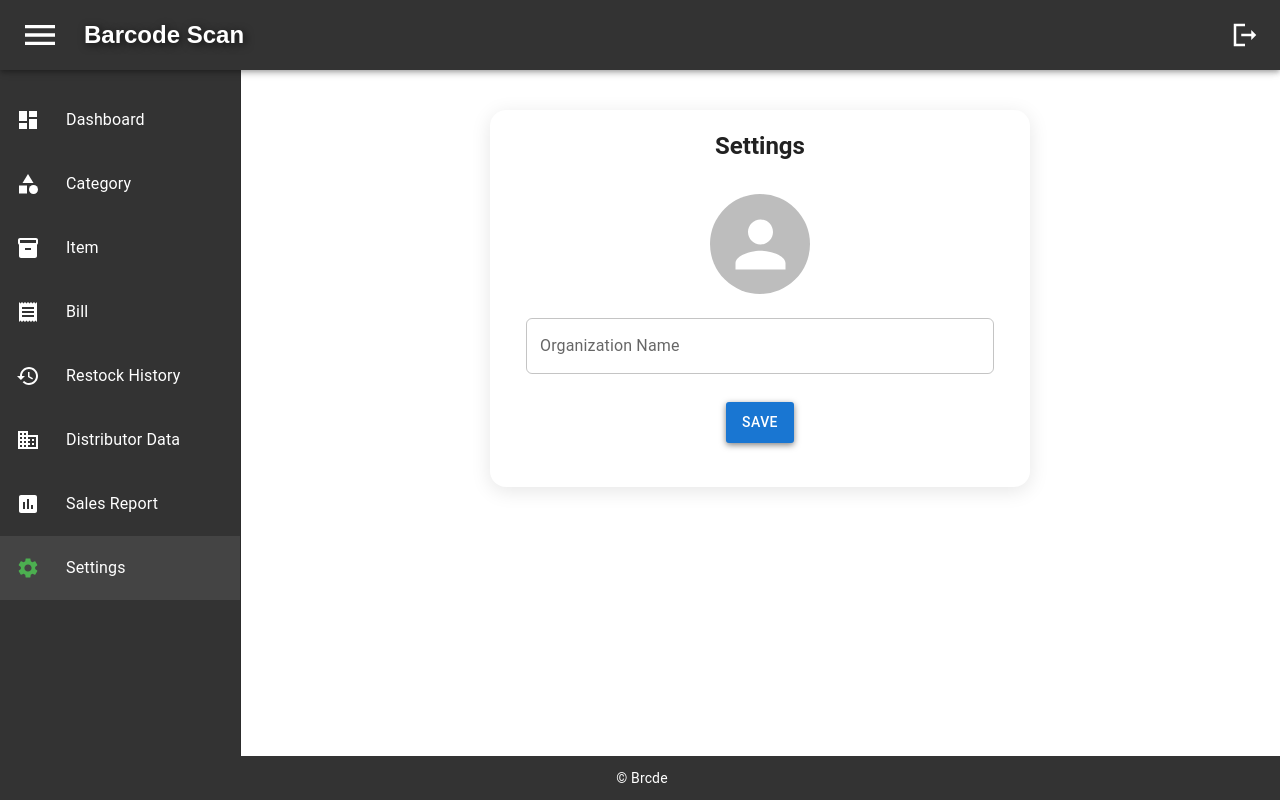
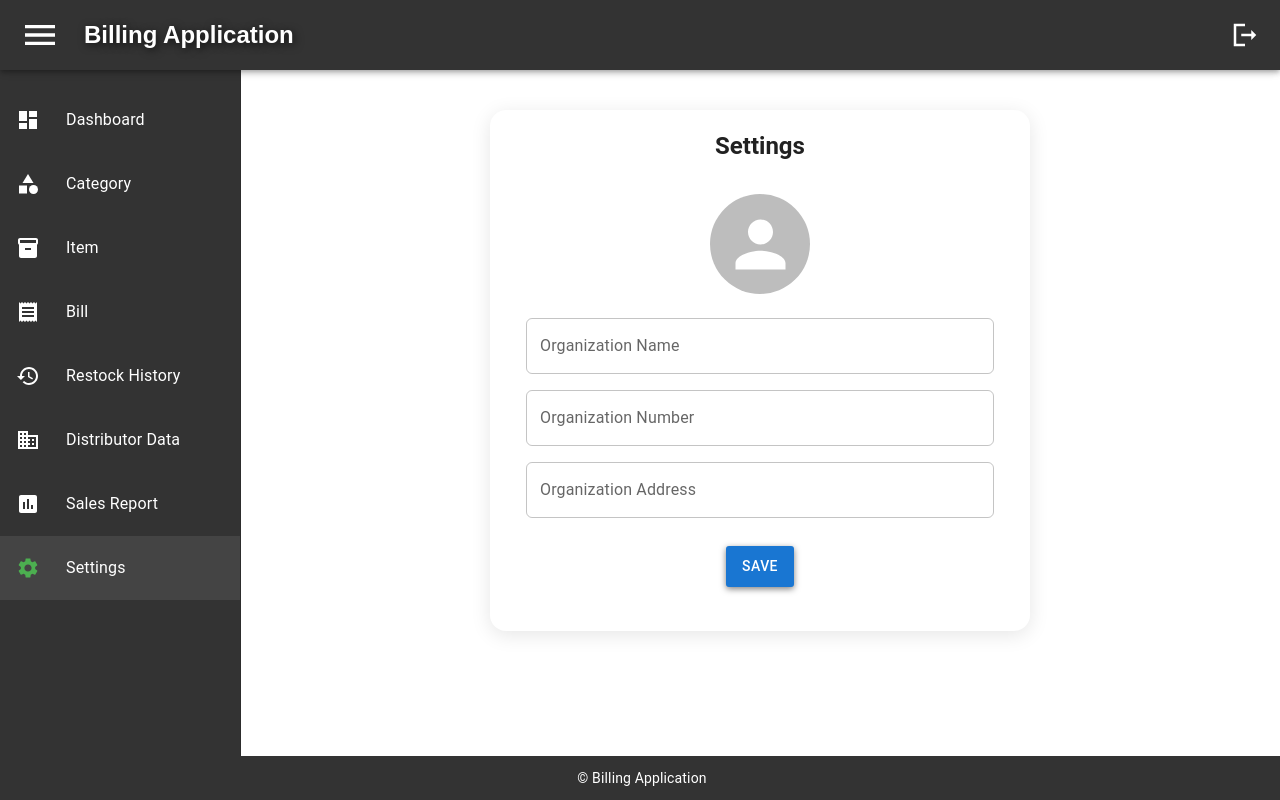
Before and after one commit to VigneshVicky2001/e_com, a React (Create React App) app: page /settings in a window 1280 px wide. Built offline with nearby package versions, Linux system fonts and the light colour scheme.

Commit message:
QoL and adding store details

```diff
--- a/package.json
+++ b/package.json
@@ -16,7 +16,6 @@
     "jspdf": "^2.5.2",
     "nprogress": "^0.2.0",
     "react": "^18.3.1",
-    "react-charts": "^2.0.0-beta.7",
     "react-d3-library": "^1.1.8",
     "react-dom": "^18.3.1",
     "react-hook-form": "^7.53.0",
--- a/src/Common/Footer.js
+++ b/src/Common/Footer.js
@@ -21,7 +21,7 @@ const Footer = () => {
       zIndex={1200}
     >
       <Typography variant="body2">
-        &copy; Brcde
+        &copy; Billing Application
       </Typography>
     </Box>
   );
--- a/src/Common/Header.js
+++ b/src/Common/Header.js
@@ -45,7 +45,7 @@ const Header = ({ toggleSidebar, showLogout }) => {
             flexGrow: 1,
           }}
         >
-          Barcode Scan
+          Billing Application
         </Typography>
 
         {showLogout && (
--- a/src/Components/Settings.js
+++ b/src/Components/Settings.js
@@ -2,6 +2,7 @@ import React, { useState } from 'react';
 import { Box, Button, Card, CardContent, TextField, Typography, Avatar } from '@mui/material';
 import { styled } from '@mui/system';
 import PhotoCamera from '@mui/icons-material/PhotoCamera';
+import { saveStoreDetails } from '../Service/StoreDetails';
 
 const StyledCard = styled(Card)({
   maxWidth: 500,
@@ -61,19 +62,34 @@ const StyledButton = styled(Button)({
 
 const Settings = () => {
   const [orgName, setOrgName] = useState('');
+  const [orgNo, setOrgNo] = useState('');
+  const [orgAddress, setOrgAddress] = useState('');
   const [logo, setLogo] = useState(null);
+
 
   const handleLogoChange = (event) => {
     const file = event.target.files[0];
     if (file) {
-      setLogo(URL.createObjectURL(file));
+      setLogo(file);
     }
   };
 
-  const handleSaveChanges = () => {
-    console.log('Organization Name:', orgName);
-    console.log('Organization Logo:', logo);
+  const handleSaveChanges = async () => {
+    const data = new FormData();
+    data.append('name', orgName);
+    data.append('phoneNumber', orgNo);
+    data.append('address', orgAddress);
+    data.append('logo', logo);
+
+    try {
+      const response = await saveStoreDetails(data);
+      console.log(response);
+    } catch (error) {
+      console.log(error);
+      throw error;
+    }
   };
+
 
   return (
     <StyledCard>
@@ -105,6 +121,22 @@ const Settings = () => {
           onChange={(e) => setOrgName(e.target.value)}
         />
 
+        <StyledTextField
+          label="Organization Number"
+          variant="outlined"
+          fullWidth
+          value={orgNo}
+          onChange={(e) => setOrgNo(e.target.value)}
+        />
+
+        <StyledTextField
+          label="Organization Address"
+          variant="outlined"
+          fullWidth
+          value={orgAddress}
+          onChange={(e) => setOrgAddress(e.target.value)}
+        />
+
         <StyledButton
           variant="contained"
           color="primary"
--- a/src/Service/DistributorApi.js
+++ b/src/Service/DistributorApi.js
@@ -37,7 +37,7 @@ export const getDistributorById = (distributorId) => {
 };
 
 export const getDistributorNameAndId = () => {
-    return baseApi.get('/distributor/getAllDistributorNameAndId')
+    return baseApi.get('/distributor/getAllDistributorIdAndName')
         .then(response => response.data)
         .catch(error => {
             console.error(error);
--- /dev/null
+++ b/src/Service/StoreDetails.js
@@ -0,0 +1,14 @@
+import baseApi from './baseApi';
+
+export const saveStoreDetails = (payload) => {
+    return baseApi.post('/storeDetails/saveStoreDetails', payload, {
+        headers: {
+            'Content-Type': 'multipart/form-data',
+        },
+    })
+    .then(response => response.data)
+    .catch(error => {
+        console.error(error);
+        throw error;
+    });
+};
```
Also changed, not shown: 1 other file (tests, documents, lock files or other folders).
